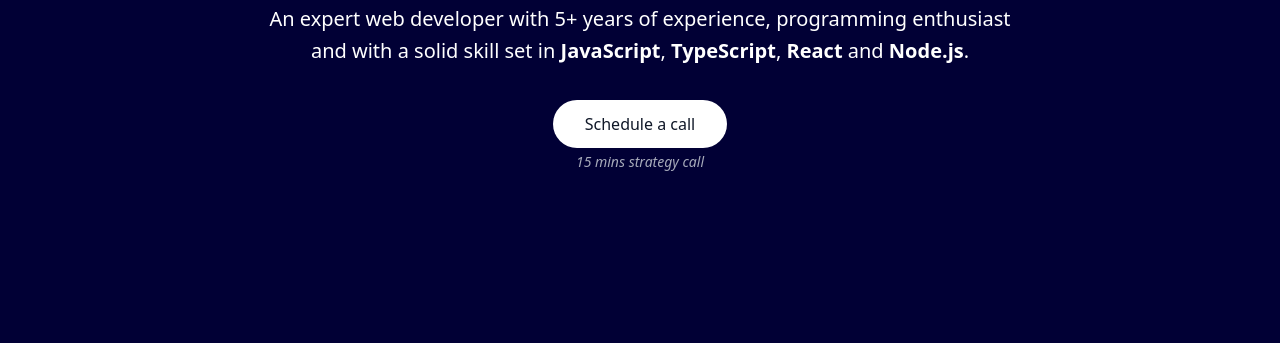
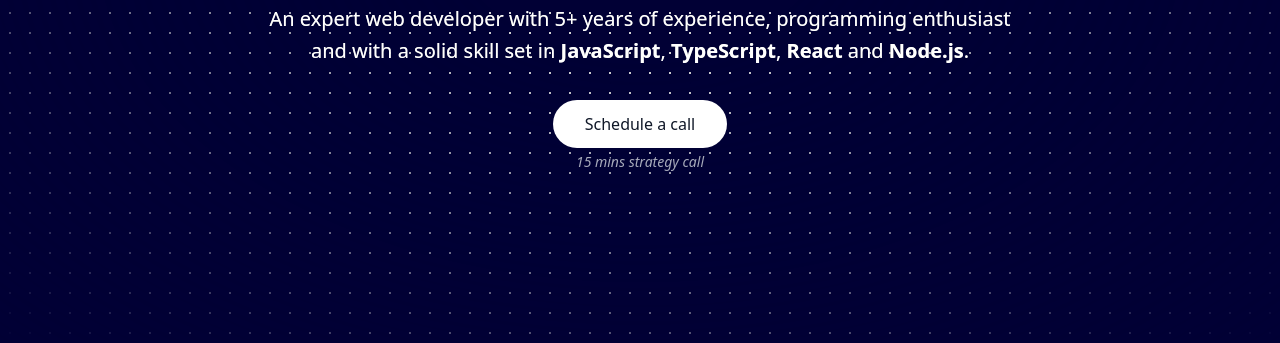
Before and after one commit to max-programming/usmans.me, an Astro site: page / in a window 1280 px wide. Shown: the part 457-800 px from the top of the page. Built offline with nearby package versions, Linux system fonts and the light colour scheme; Astro itself is replaced by a stand-in of ours.

Commit message:
Added a dotted grid background to hero and organize components

```diff
--- a/src/components/Hero.astro
+++ b/src/components/Hero.astro
@@ -1,5 +1,10 @@
+---
+import DottedGrid from "./backgrounds/DottedGrid.astro";
+---
+
+<DottedGrid />
 <section
-  class="flex flex-col items-center justify-center min-h-[calc(100vh-4rem)] px-4"
+  class="flex flex-col items-center justify-center min-h-[calc(100vh-4rem)] px-4 relative z-20 bg-linear-to-b from-neutral-200 to-neutral-500 bg-clip-text py-8"
 >
   <div class="max-w-4xl mx-auto text-center">
     <!-- Intro text -->
--- a/src/components/Layout.astro
+++ b/src/components/Layout.astro
@@ -1,7 +1,7 @@
 ---
 import "../styles/globals.css";
 import Navbar from "./Navbar.astro";
-import NavGradient from "./NavGradient.astro";
+import NavGradient from "./backgrounds/NavGradient.astro";
 ---
 
 <html lang="en" class="dark">
--- /dev/null
+++ b/src/components/backgrounds/DottedGrid.astro
@@ -0,0 +1,8 @@
+<div
+  class="absolute inset-0 bg-size-[20px_20px] bg-[radial-gradient(#d4d4d4_1px,transparent_1px)] dark:bg-[radial-gradient(#404040_1px,transparent_1px)]"
+>
+</div>
+<div
+  class="pointer-events-none absolute inset-0 flex items-center justify-center mask-[radial-gradient(ellipse_at_center,transparent_20%,black)] bg-dark-blue"
+>
+</div>
--- a/src/components/NavGradient.astro
+++ b/src/components/backgrounds/NavGradient.astro
@@ -1,5 +1,5 @@
 <div
-  class="fixed inset-0 -top-1/2 pointer-events-none z-0 animate-gradient-slide"
+  class="fixed inset-0 -top-1/2 pointer-events-none z-30 animate-gradient-slide"
 >
   <!-- Left Ellipse (Blue) -->
   <div
```
